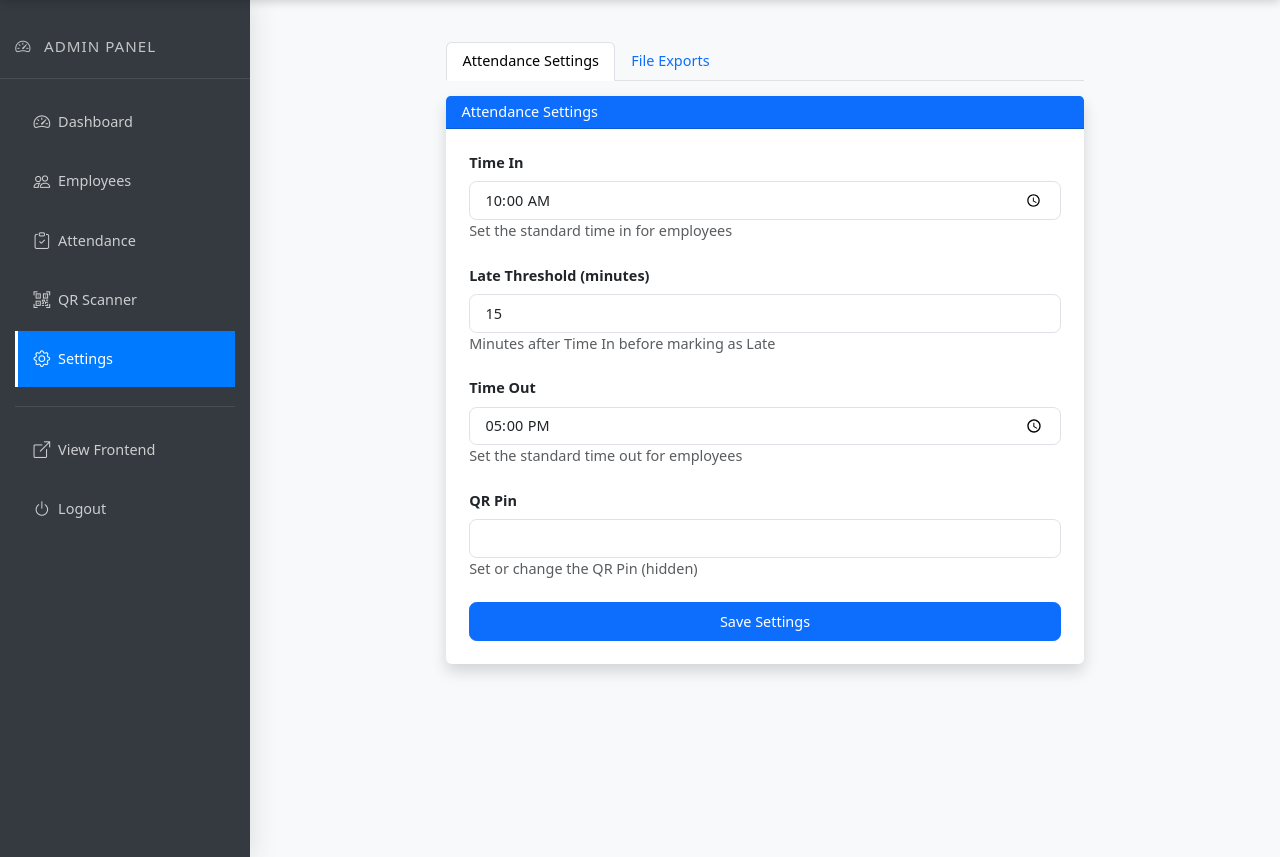
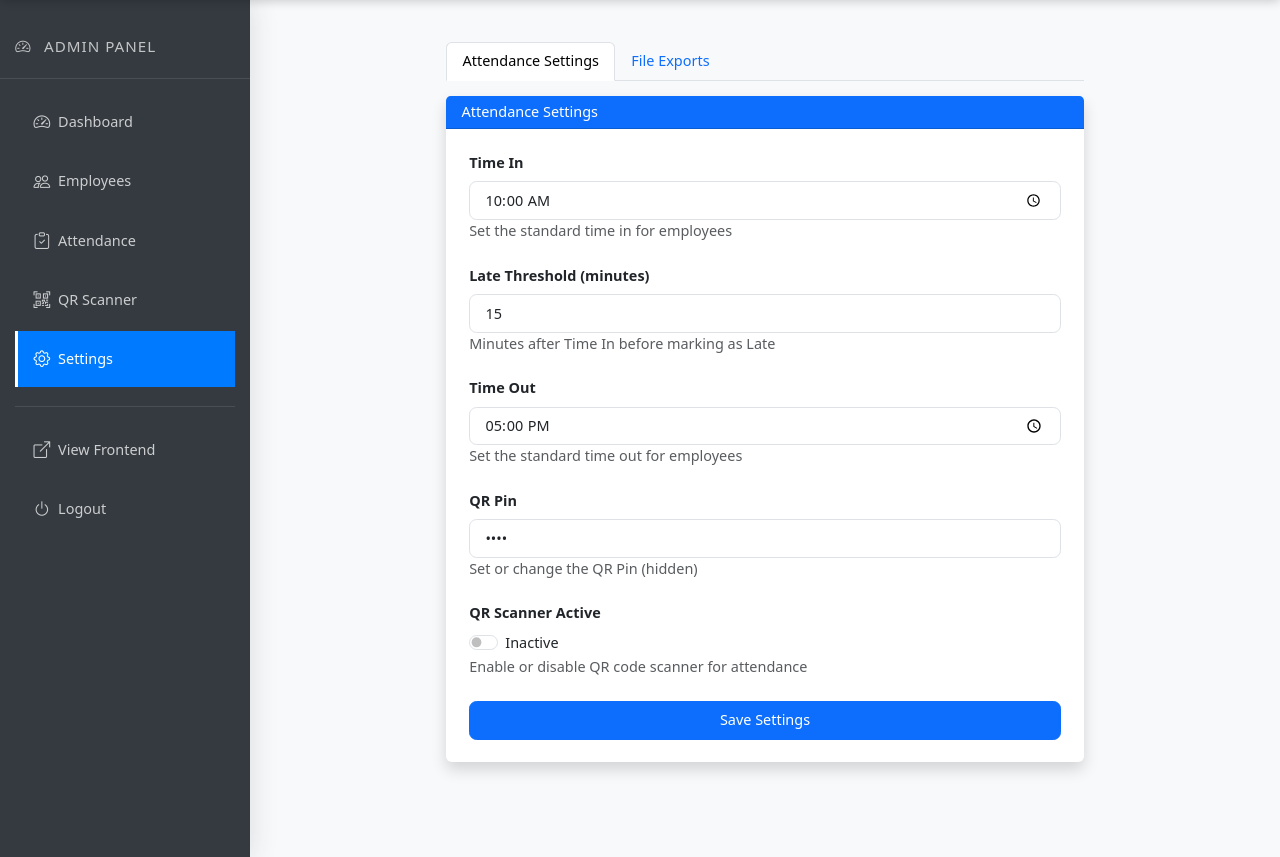
Before and after one commit to SiHarv/employee-attendance, a PHP site: page /views/admin/settings.php in a window 1280 px wide. Shown: the part 81-938 px from the top of the page. Run offline with PHP 8.4, Linux system fonts and the light colour scheme; a user stored in the database is signed in; data comes from the database, SQL or seed files in the repository.

Commit message:
feat: added toggle for active qr scanner fix: attended sql file for database adjustment

```diff
--- a/views/admin/settings.php
+++ b/views/admin/settings.php
@@ -88,6 +88,17 @@
                                         <input type="password" class="form-control form-control-lg" name="qr_pin"
                                             value="<?php echo isset($settings['qr_pin']) ? htmlspecialchars($settings['qr_pin']) : ''; ?>" autocomplete="off">
                                         <small class="text-muted">Set or change the QR Pin (hidden)</small>
+                                    </div>
+                                    <div class="mb-4">
+                                        <label class="form-label fw-bold">QR Scanner Active</label>
+                                        <div class="form-check form-switch">
+                                            <input class="form-check-input" type="checkbox" id="qrActiveSwitch" name="qr_active" value="1"
+                                                <?php echo (isset($settings['qr_active']) && $settings['qr_active']) ? 'checked' : ''; ?>>
+                                            <label class="form-check-label" for="qrActiveSwitch">
+                                                <?php echo (isset($settings['qr_active']) && $settings['qr_active']) ? 'Active' : 'Inactive'; ?>
+                                            </label>
+                                        </div>
+                                        <small class="text-muted">Enable or disable QR code scanner for attendance</small>
                                     </div>
                                     <div class="d-grid gap-2">
                                         <button type="submit" class="btn btn-primary btn-lg">Save Settings</button>
@@ -231,6 +242,10 @@
     e.preventDefault();
     const form = e.target;
     const formData = new FormData(form);
+    // Ensure unchecked checkbox sends 0
+    if (!document.getElementById('qrActiveSwitch').checked) {
+        formData.set('qr_active', '0');
+    }
     fetch('../../controller/admin/admin_settings.php', {
         method: 'POST',
         body: formData
```
Also changed, not shown: controller/admin/admin_settings.php (+12 -5 lines), db/employee_attendance.sql (+8 -7 lines).
